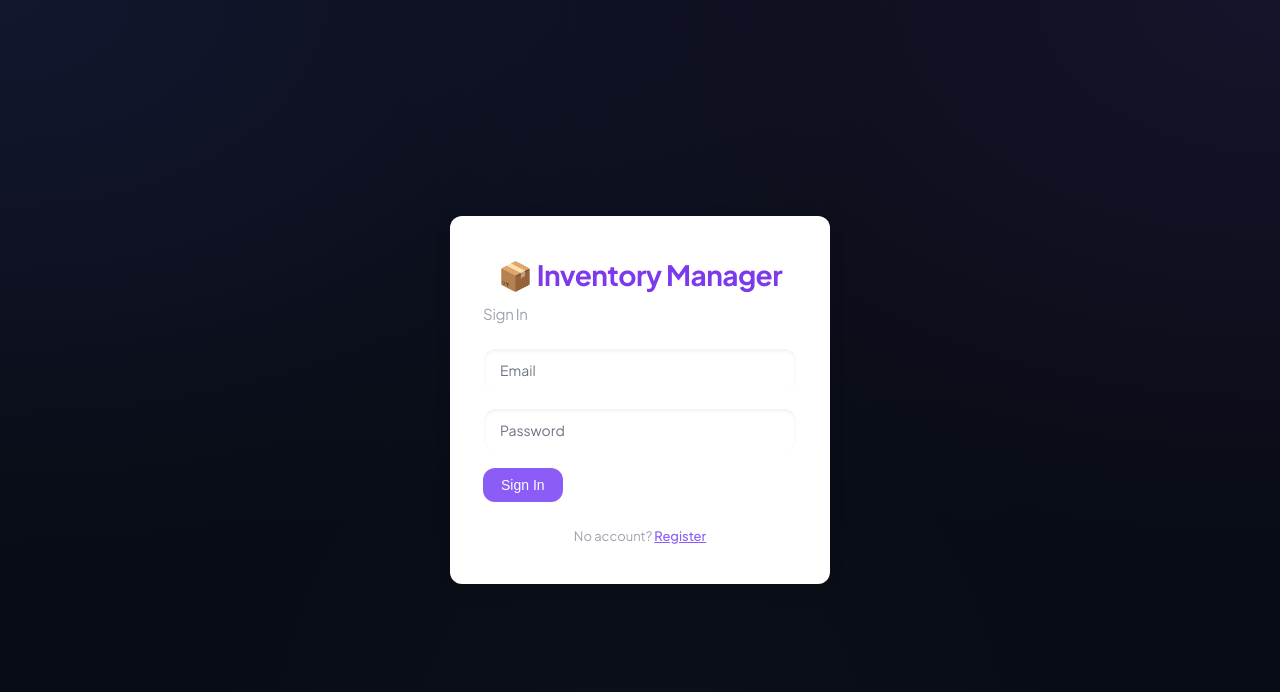
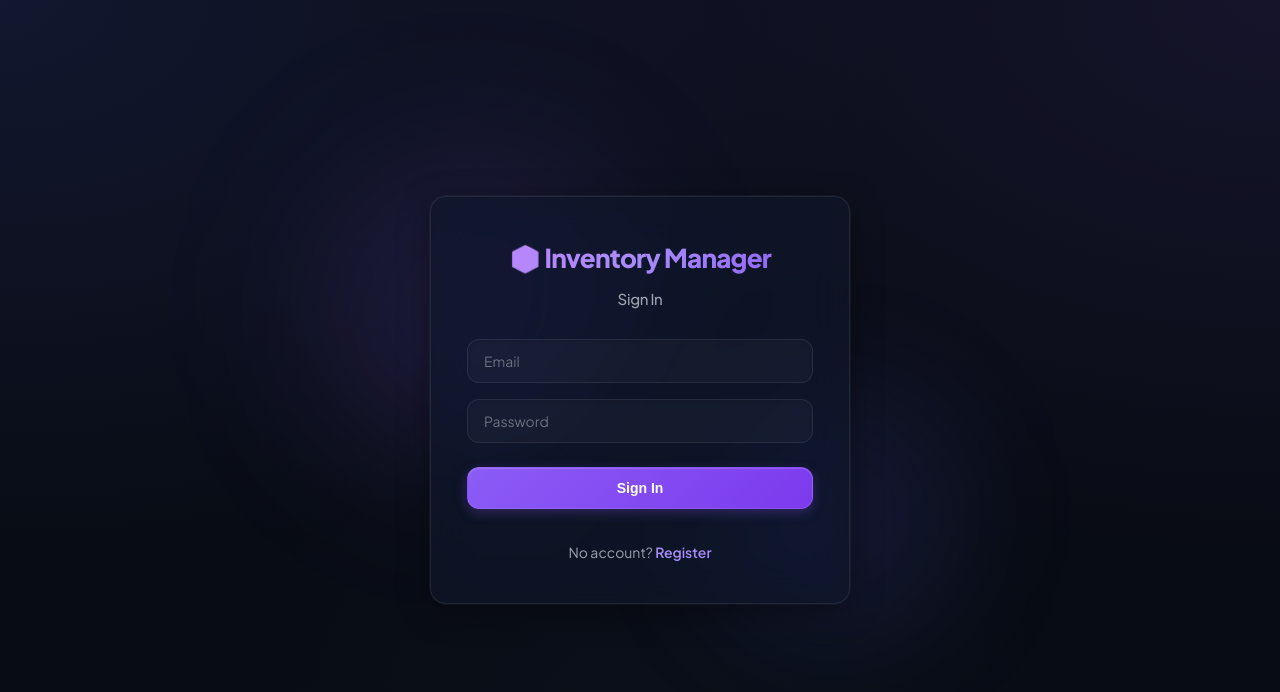
Before and after one commit to abhii-navv/Order-Management, a React (Vite) app in the folder frontend/: page /login in a window 1280 px wide. Shown: the top 692 px of the page. Built offline with nearby package versions, Linux system fonts and the light colour scheme; no server answers.

Commit message:
feat(frontend): enhance UI components and styles

```diff
--- a/frontend/src/styles/auth.css
+++ b/frontend/src/styles/auth.css
@@ -1,14 +1,94 @@
-.center-page { min-height: 100vh; display: flex; align-items: center; justify-content: center; }
+.center-page {
+  min-height: 100vh;
+  display: flex;
+  align-items: center;
+  justify-content: center;
+  padding: 24px;
+  position: relative;
+  overflow: hidden;
+}
+
+.center-page::before {
+  content: "";
+  position: absolute;
+  width: 300px;
+  height: 300px;
+  background: rgba(139, 92, 246, 0.15);
+  border-radius: 50%;
+  filter: blur(80px);
+  top: 20%;
+  left: 25%;
+  z-index: 0;
+}
+
+.center-page::after {
+  content: "";
+  position: absolute;
+  width: 250px;
+  height: 250px;
+  background: rgba(99, 102, 241, 0.12);
+  border-radius: 50%;
+  filter: blur(60px);
+  bottom: 20%;
+  right: 25%;
+  z-index: 0;
+}
 
 .card {
-  background: #fff;
-  padding: 36px 32px;
-  border-radius: 12px;
+  background: var(--bg-surface);
+  backdrop-filter: blur(20px) saturate(180%);
+  -webkit-backdrop-filter: blur(20px) saturate(180%);
+  padding: 40px 36px;
+  border-radius: var(--radius-lg);
   border: 1px solid var(--border);
-  width: 380px;
-  box-shadow: 0 4px 20px rgba(0,0,0,0.05);
+  width: 100%;
+  max-width: 420px;
+  box-shadow: var(--shadow), 0 0 0 1px rgba(255, 255, 255, 0.05);
+  position: relative;
+  z-index: 1;
 }
-.card h2 { text-align: center; margin-bottom: 4px; color: var(--primary-dark); }
-.card h3 { text-align: center; font-weight: 400; color: var(--text-light); margin-bottom: 22px; font-size: 15px; }
-.card p { text-align: center; margin-top: 16px; color: var(--text-light); font-size: 13px; }
-.card p a { color: var(--primary); font-weight: 500; }
+
+.card h2 {
+  text-align: center;
+  margin-bottom: 8px;
+  background: linear-gradient(135deg, #c084fc 0%, var(--primary-light) 50%, var(--primary) 100%);
+  -webkit-background-clip: text;
+  -webkit-text-fill-color: transparent;
+  font-size: 26px;
+  font-weight: 800;
+  letter-spacing: -0.03em;
+}
+
+.card h3 {
+  text-align: center;
+  font-weight: 500;
+  color: var(--text-light);
+  margin-bottom: 28px;
+  font-size: 15px;
+  justify-content: center;
+}
+
+.card p {
+  text-align: center;
+  margin-top: 24px;
+  color: var(--text-light);
+  font-size: 14px;
+}
+
+.card p a {
+  color: var(--primary-light);
+  font-weight: 600;
+  text-decoration: none;
+  transition: var(--transition-fast);
+}
+
+.card p a:hover {
+  color: #ffffff;
+  text-shadow: 0 0 8px rgba(167, 139, 250, 0.6);
+}
+
+.card form button[type="submit"] {
+  width: 100%;
+  margin-top: 8px;
+  padding: 12px;
+}
--- a/frontend/src/styles/badges.css
+++ b/frontend/src/styles/badges.css
@@ -1,14 +1,86 @@
 .badge {
-  padding: 3px 11px;
-  border-radius: 20px;
-  font-size: 12px;
-  font-weight: 600;
-  text-transform: capitalize;
-  letter-spacing: 0.01em;
+  padding: 4px 12px;
+  border-radius: 9999px;
+  font-size: 11px;
+  font-weight: 700;
+  text-transform: uppercase;
+  letter-spacing: 0.05em;
+  display: inline-flex;
+  align-items: center;
+  gap: 6px;
+  border: 1px solid transparent;
 }
-.badge-pending   { background: #fef3c7; color: #b45309; }
-.badge-confirmed { background: #dbeafe; color: #1d4ed8; }
-.badge-packed    { background: #ede9fe; color: #6d28d9; }
-.badge-shipped   { background: #cffafe; color: #0e7490; }
-.badge-delivered { background: #dcfce7; color: #15803d; }
-.badge-cancelled { background: #fee2e2; color: #dc2626; }
+
+.badge::before {
+  content: "";
+  display: inline-block;
+  width: 6px;
+  height: 6px;
+  border-radius: 50%;
+}
+
+/* Pending: Orange/Amber */
+.badge-pending {
+  background: rgba(245, 158, 11, 0.1);
+  color: #fbbf24;
+  border-color: rgba(245, 158, 11, 0.2);
+}
+.badge-pending::before {
+  background: #f59e0b;
+  box-shadow: 0 0 8px #f59e0b;
+}
+
+/* Confirmed: Blue */
+.badge-confirmed {
+  background: rgba(59, 130, 246, 0.1);
+  color: #60a5fa;
+  border-color: rgba(59, 130, 246, 0.2);
+}
+.badge-confirmed::before {
+  background: #3b82f6;
+  box-shadow: 0 0 8px #3b82f6;
+}
+
+/* Packed: Purple */
+.badge-packed {
+  background: rgba(139, 92, 246, 0.1);
+  color: #a78bfa;
+  border-color: rgba(139, 92, 246, 0.2);
+}
+.badge-packed::before {
+  background: #8b5cf6;
+  box-shadow: 0 0 8px #8b5cf6;
+}
+
+/* Shipped: Cyan/Teal */
+.badge-shipped {
+  background: rgba(6, 182, 212, 0.1);
+  color: #22d3ee;
+  border-color: rgba(6, 182, 212, 0.2);
+}
+.badge-shipped::before {
+  background: #06b6d4;
+  box-shadow: 0 0 8px #06b6d4;
+}
+
+/* Delivered: Green */
+.badge-delivered {
+  background: rgba(16, 185, 129, 0.1);
+  color: #34d399;
+  border-color: rgba(16, 185, 129, 0.2);
+}
+.badge-delivered::before {
+  background: #10b981;
+  box-shadow: 0 0 8px #10b981;
+}
+
+/* Cancelled: Red */
+.badge-cancelled {
+  background: rgba(239, 68, 68, 0.1);
+  color: #f87171;
+  border-color: rgba(239, 68, 68, 0.2);
+}
+.badge-cancelled::before {
+  background: #ef4444;
+  box-shadow: 0 0 8px #ef4444;
+}
--- a/frontend/src/styles/buttons.css
+++ b/frontend/src/styles/buttons.css
@@ -1,47 +1,108 @@
 .btn {
-  padding: 9px 18px;
-  background: var(--primary);
-  color: #fff;
-  border: none;
+  padding: 10px 20px;
+  background: linear-gradient(135deg, var(--primary) 0%, var(--primary-dark) 100%);
+  color: #ffffff;
+  border: 1px solid rgba(255, 255, 255, 0.08);
   border-radius: var(--radius);
   cursor: pointer;
   margin-right: 8px;
   margin-bottom: 8px;
   font-size: 14px;
-  font-weight: 500;
-  transition: background 0.15s, transform 0.1s;
+  font-weight: 600;
+  display: inline-flex;
+  align-items: center;
+  justify-content: center;
+  gap: 8px;
+  box-shadow: 0 4px 12px rgba(139, 92, 246, 0.25), inset 0 1px 0 rgba(255, 255, 255, 0.15);
+  transition: var(--transition-fast);
+  text-decoration: none;
 }
-.btn:hover { background: var(--primary-dark); }
-.btn:active { transform: scale(0.97); }
+
+.btn:hover {
+  background: linear-gradient(135deg, var(--primary-light) 0%, var(--primary) 100%);
+  box-shadow: 0 6px 16px rgba(139, 92, 246, 0.35), 0 0 0 1px var(--primary);
+  transform: translateY(-1px);
+}
+
+.btn:active {
+  transform: translateY(1px);
+  box-shadow: 0 2px 6px rgba(139, 92, 246, 0.2);
+}
 
 .btn-outline {
-  padding: 9px 18px;
-  background: #fff;
+  padding: 10px 20px;
+  background: rgba(255, 255, 255, 0.03);
   color: var(--text);
   border: 1px solid var(--border);
   border-radius: var(--radius);
   cursor: pointer;
   margin-right: 8px;
   font-size: 14px;
-  transition: background 0.15s;
+  font-weight: 600;
+  display: inline-flex;
+  align-items: center;
+  justify-content: center;
+  gap: 8px;
+  transition: var(--transition-fast);
+  text-decoration: none;
 }
-.btn-outline:hover { background: #f3f4f6; }
+
+.btn-outline:hover {
+  background: rgba(255, 255, 255, 0.08);
+  border-color: rgba(255, 255, 255, 0.2);
+  color: #ffffff;
+  transform: translateY(-1px);
+}
+
+.btn-outline:active {
+  transform: translateY(1px);
+}
 
 .btn-sm {
-  padding: 4px 12px;
-  background: #eef0f4;
-  color: var(--text);
-  border: none;
-  border-radius: 6px;
+  padding: 6px 14px;
+  background: rgba(255, 255, 255, 0.05);
+  color: var(--text-light);
+  border: 1px solid var(--border);
+  border-radius: var(--radius-sm);
   cursor: pointer;
   margin-right: 6px;
   font-size: 12px;
-  font-weight: 500;
-  transition: background 0.15s;
+  font-weight: 600;
+  display: inline-flex;
+  align-items: center;
+  justify-content: center;
+  gap: 6px;
+  transition: var(--transition-fast);
+  text-decoration: none;
 }
-.btn-sm:hover { background: #e2e5eb; }
 
-.btn-danger { background: #fee2e2; color: #dc2626; }
-.btn-danger:hover { background: #fecaca; }
+.btn-sm:hover {
+  background: rgba(255, 255, 255, 0.1);
+  color: var(--text);
+  border-color: rgba(255, 255, 255, 0.2);
+}
 
-.btn:disabled { opacity: 0.7; cursor: not-allowed; }
+.btn-sm:active {
+  transform: translateY(0.5px);
+}
+
+.btn-danger {
+  background: rgba(239, 68, 68, 0.15);
+  color: #f87171;
+  border: 1px solid rgba(239, 68, 68, 0.25);
+  box-shadow: none;
+}
+
+.btn-danger:hover {
+  background: rgba(239, 68, 68, 0.3);
+  color: #ffffff;
+  border-color: #ef4444;
+  box-shadow: 0 4px 12px rgba(239, 68, 68, 0.2);
+}
+
+.btn:disabled, .btn-outline:disabled, .btn-sm:disabled {
+  opacity: 0.5;
+  cursor: not-allowed;
+  transform: none !important;
+  box-shadow: none !important;
+}
--- a/frontend/src/styles/table.css
+++ b/frontend/src/styles/table.css
@@ -1,38 +1,87 @@
 .table {
   width: 100%;
   border-collapse: collapse;
-  background: #fff;
-  margin-top: 16px;
-  border-radius: 10px;
+  background: var(--bg-surface);
+  backdrop-filter: blur(12px);
+  -webkit-backdrop-filter: blur(12px);
+  margin-top: 20px;
+  border-radius: var(--radius-lg);
   overflow: hidden;
   border: 1px solid var(--border);
-  box-shadow: 0 1px 3px rgba(0,0,0,0.03);
+  box-shadow: var(--shadow);
 }
+
 .table th {
   text-align: left;
-  padding: 11px 14px;
-  background: #fafafb;
+  padding: 14px 18px;
+  background: rgba(255, 255, 255, 0.02);
   font-size: 11px;
+  font-weight: 700;
   color: var(--text-light);
   text-transform: uppercase;
-  letter-spacing: 0.04em;
+  letter-spacing: 0.08em;
   border-bottom: 1px solid var(--border);
 }
-.table td { padding: 11px 14px; border-bottom: 1px solid #f2f3f5; }
-.table tbody tr:hover { background: #fafbff; }
-.table tbody tr:last-child td { border-bottom: none; }
 
-.empty-row { text-align: center; color: var(--text-light); padding: 24px 0 !important; }
+.table td {
+  padding: 14px 18px;
+  border-bottom: 1px solid var(--border);
+  color: var(--text-secondary);
+  font-size: 14px;
+}
 
-.stock-low { color: #dc2626; font-weight: 600; }
-.stock-ok { color: #16a34a; font-weight: 600; }
+.table tbody tr {
+  transition: var(--transition-fast);
+}
+
+.table tbody tr:hover {
+  background: rgba(255, 255, 255, 0.03);
+  transform: scale(1.002);
+}
+
+.table tbody tr:last-child td {
+  border-bottom: none;
+}
+
+.empty-row {
+  text-align: center;
+  color: var(--text-muted);
+  padding: 32px 0 !important;
+  font-style: italic;
+}
+
+.stock-low {
+  color: #f87171;
+  font-weight: 700;
+  background: rgba(239, 68, 68, 0.1);
+  padding: 2px 8px;
+  border-radius: 6px;
+  display: inline-block;
+}
+
+.stock-ok {
+  color: #34d399;
+  font-weight: 700;
+  background: rgba(16, 185, 129, 0.1);
+  padding: 2px 8px;
+  border-radius: 6px;
+  display: inline-block;
+}
 
 .form-box {
-  background: #fff;
+  background: var(--bg-surface);
+  backdrop-filter: blur(16px);
+  -webkit-backdrop-filter: blur(16px);
   border: 1px solid var(--border);
-  border-radius: 10px;
-  padding: 18px 20px;
-  margin: 14px 0;
-  box-shadow: 0 1px 3px rgba(0,0,0,0.03);
+  border-radius: var(--radius-lg);
+  padding: 24px;
+  margin: 24px 0;
+  box-shadow: var(--shadow);
 }
-.form-box h4 { margin-bottom: 14px; }
+
+.form-box h4 {
+  margin-bottom: 18px;
+  font-size: 16px;
+  font-weight: 700;
+  color: #ffffff;
+}
```
